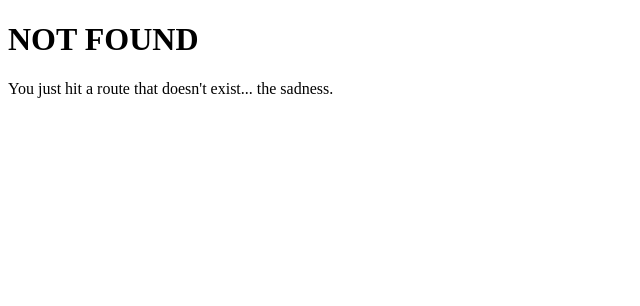
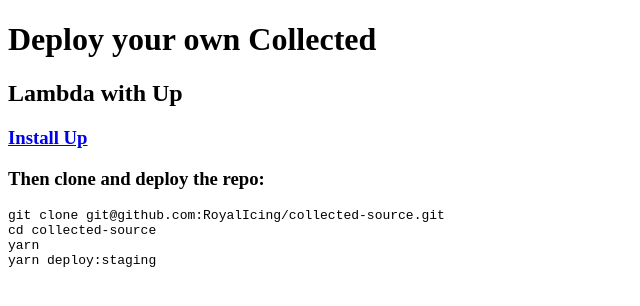
Before and after one commit to BurntCaramel/collected-landing, a Gatsby site: page /deploy in a window 1280 px wide. Before the commit this address had no page. Shown: the whole page, without its empty margins (0-640 px from the left). Built offline with nearby package versions, Linux system fonts and the light colour scheme; Gatsby itself is replaced by a stand-in of ours.

Commit message:
Add deploy page

```diff
--- a/src/components/Header/index.tsx
+++ b/src/components/Header/index.tsx
@@ -33,6 +33,9 @@
       <Link to="/api" style={styles.link} className="mr-4">
         API
       </Link>
+      <Link to="/deploy" style={styles.link} className="mr-4">
+        Deploy
+      </Link>
       <Link to="/learn" style={styles.link} className="mr-4">
         Learn
       </Link>
--- /dev/null
+++ b/src/pages/deploy.tsx
@@ -0,0 +1,26 @@
+import * as React from 'react'
+import Link from 'gatsby-link'
+
+const DeployPage = () => (
+  <div>
+    <h1>Deploy your own Collected</h1>
+
+    <article>
+      <h2>Lambda with Up</h2>
+      <h3><a href="https://github.com/apex/up/issues#quick-start">Install Up</a></h3>
+      <h3>Then clone and deploy the repo:</h3>
+      <pre>
+        <code>
+          {`
+git clone git@github.com:RoyalIcing/collected-source.git
+cd collected-source
+yarn
+yarn deploy:staging
+          `.trim()}
+        </code>
+      </pre>
+    </article>
+  </div>
+)
+
+export default DeployPage
```
